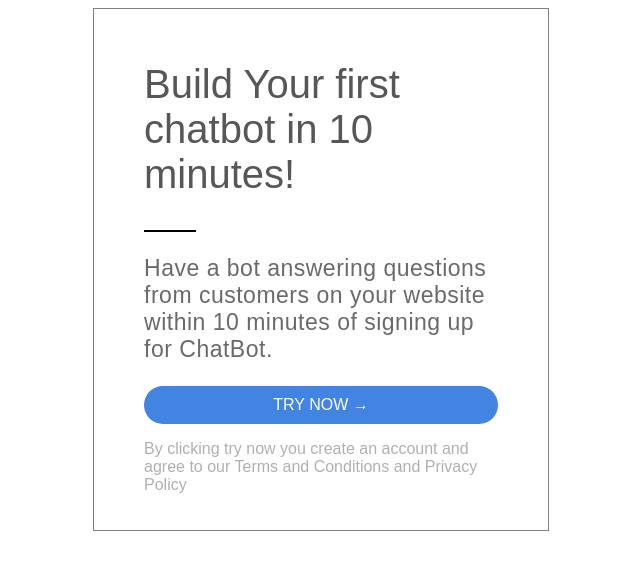
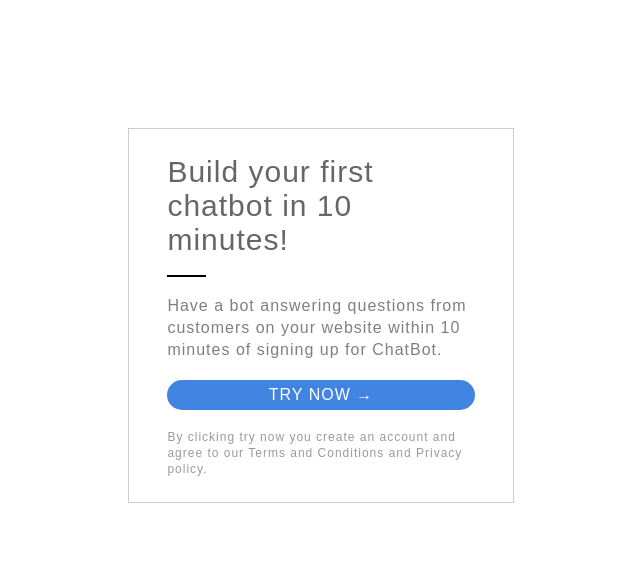
Before and after one commit to deepanshutiwari16/chatBot, a plain HTML site: page index.html in a window 1280 px wide. Shown: the whole page, without its empty margins (319-959 px from the left). Drawn offline with Linux system fonts and the light colour scheme.

Commit message:
changed styling

```diff
--- a/index.html
+++ b/index.html
@@ -3,62 +3,74 @@
   <head>
     <title>Chat Bot</title>
     <style>
-
-      article {
-        border: 1px solid grey;
-        width: 28%;
-        margin: auto;
-        padding: 20px 50px;
+      * {
+        margin: 0;
+        padding: 0;
         font-family: sans-serif;
-
+        color: rgba(0, 0, 0, 0.8);
+        font-weight: 300;
+        letter-spacing: 1px;
       }
 
-      div{
-        border: 1px solid black;
-        width: 50px;
+      section {
+        width: 24%;
+        margin: 10% auto;
+        border: 1px solid rgba(0, 0, 0, 0.2);
+        padding: 2% 3%;
+      }
+
+      section > * {
+        margin-block: 6%;
       }
 
       h1 {
-        font-size: 40px;
-        font-weight: 300;
-        color:rgba(87, 87, 87, 1)
+        color: rgba(0, 0, 0, 0.6);
+        font-size: 30px;
+        margin-top: 0px;
       }
 
-     #website-description{
-      font-weight: 200;
-      color:rgba(106, 106, 106, 1)  ;
-      font-size: 23px;
-      letter-spacing: 0.5px;
-     }
+      #rule {
+        width: 12%;
+        border: 1px solid black;
+      }
 
-      #button {
-        text-align: center;
+      p {
+        color: rgba(0, 0, 0, 0.5);
+        line-height: 22px;
+      }
+
+      a {
+        display: block;
         color: white;
         background-color: #4184e1;
-        border-radius: 30px;
-        padding-block: 10px;
+        text-align: center;
+        text-decoration: none;
+        text-transform: uppercase;
+        padding: 2%;
+        border-radius: 20px;
       }
 
-      #button-description {
-        font-size: 16px;
-        color:rgba(176, 176, 176, 1);
-        font-weight: 100;
+      .tnc {
+        font-size: 12px;
+        color: rgba(0, 0, 0, 0.4);
+        line-height: 16px;
+        margin-bottom: 0px;
       }
     </style>
   </head>
   <body>
-    <article>
-      <h1>Build Your first chatbot in 10 minutes! </h1>
-      <div></div>
-      <p id="website-description">
+    <section>
+      <h1>Build your first chatbot in 10 minutes!</h1>
+      <div id="rule"></div>
+      <p>
         Have a bot answering questions from customers on your website within 10
         minutes of signing up for ChatBot.
       </p>
-      <p id="button">TRY NOW &#8594</p>
-      <p id="button-description">
+      <a href="">try now &RightArrow;</a>
+      <p class="tnc">
         By clicking try now you create an account and agree to our Terms and
-        Conditions and Privacy Policy
+        Conditions and Privacy policy.
       </p>
-    </article>
+    </section>
   </body>
 </html>
```
